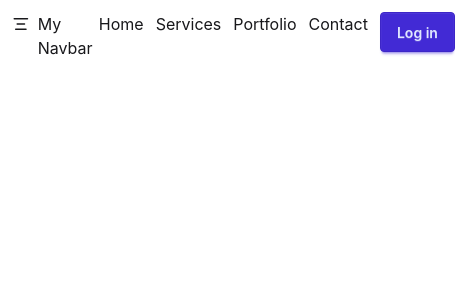
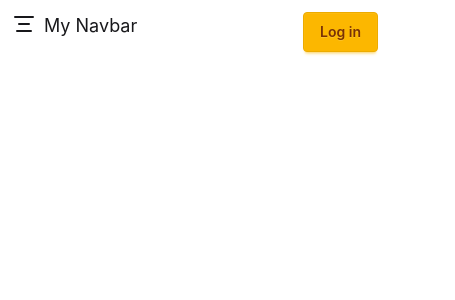
Before and after one commit to Nafiul-Islam-Eshan/business-cards, a React (Vite) app: page / in a window 390 px wide. Shown: the top 300 px of the page, 455 px wide, since content can reach past the window. Built offline with nearby package versions, Linux system fonts and the light colour scheme.

Commit message:
An amazing pop up menu is builded

```diff
--- a/src/components/navigation/navigation.jsx
+++ b/src/components/navigation/navigation.jsx
@@ -1,33 +1,45 @@
-import { TextAlignCenter, X } from "lucide-react";
+import { Link, TextAlignCenter, X } from "lucide-react";
 import React, { use, useState } from "react";
 
 const Navbar = ({ navigationData }) => {
-  const [open, setOpen] = useState(false)
-  function handleOpen(){
-    setOpen(!open)
+  const [open, setOpen] = useState(false);
+  function handleOpen() {
+    setOpen(!open);
   }
 
   const navData = use(navigationData);
+
   const navigation = navData.navigation;
 
+  const Links = navigation.map((route, index) => (
+    <li key={index} className=" hover:bg-amber-500">
+      <a href={route.url}>{route.title}</a>
+    </li>
+  ));
+
   return (
-    <nav className="flex justify-between m-3">
+    <nav className="flex justify-between m-3 text-lg">
+      <div onClick={handleOpen} className="flex gap-2 relative">
+        {open ? (
+          <X className="md:hidden"></X>
+        ) : (
+          <TextAlignCenter className="md:hidden"></TextAlignCenter>
+        )}
 
-      <div onClick={handleOpen} className="flex gap-2">
-        {open ? <X className="md:hidden"></X> : <TextAlignCenter className="md:hidden"></TextAlignCenter> }
+        <ul
+          className={`md:hidden absolute
+            ${open ? "top-9" : "-top-50"} duration-200
+            bg-amber-400 p-2 space-y-1.5 rounded-sm`}
+        >
+          {Links}
+        </ul>
 
         <h3>My Navbar</h3>
       </div>
 
-      <ul className="flex ">
-        {navigation.map((route, index) => (
-          <li key={index} className="mr-3">
-            <a href={route.url}>{route.title}</a>
-          </li>
-        ))}
-      </ul>
+      <ul className="hidden md:flex gap-5">{Links}</ul>
 
-      <button className="btn btn-primary">Log in</button>
+      <button className="btn btn-warning">Log in</button>
     </nav>
   );
 };
```
